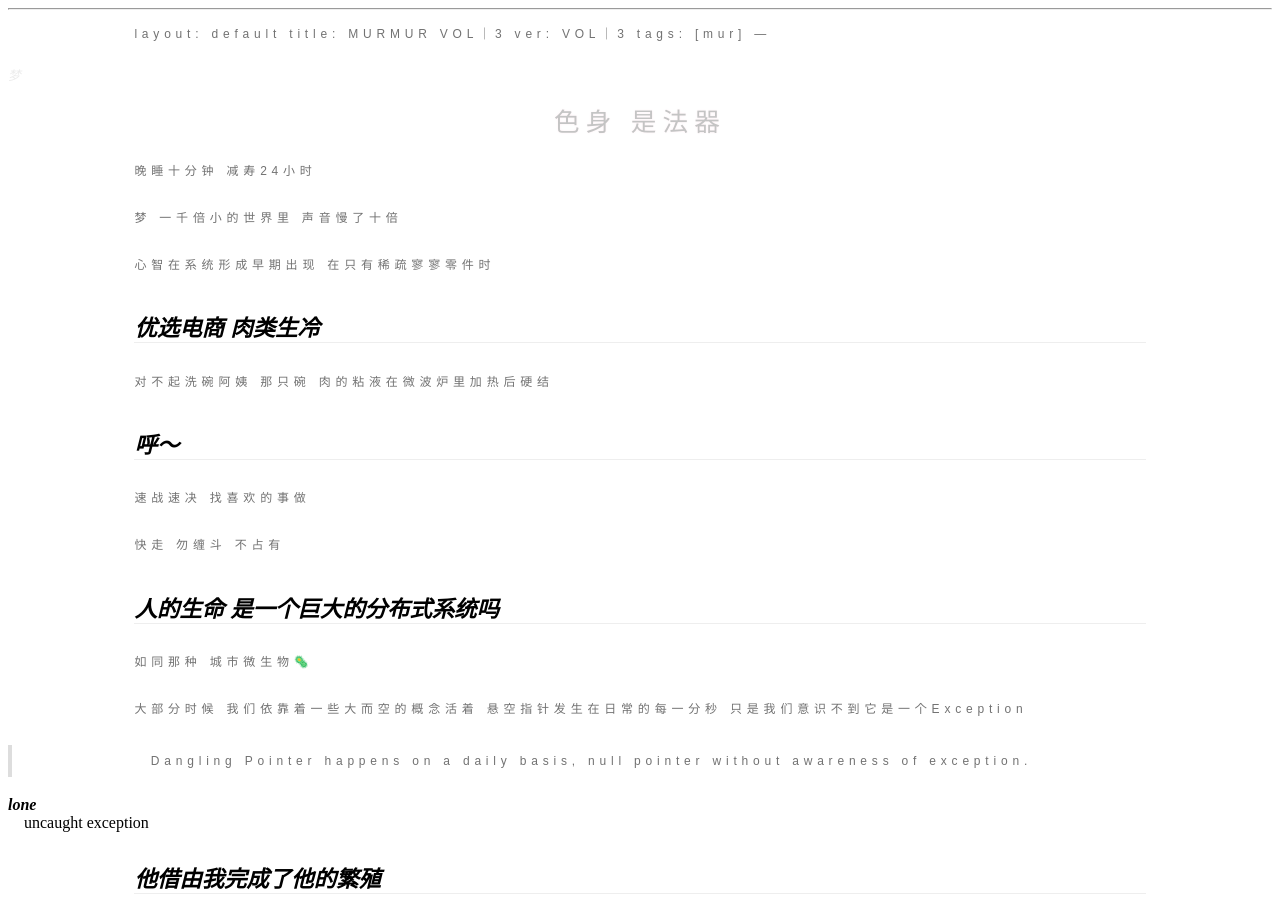
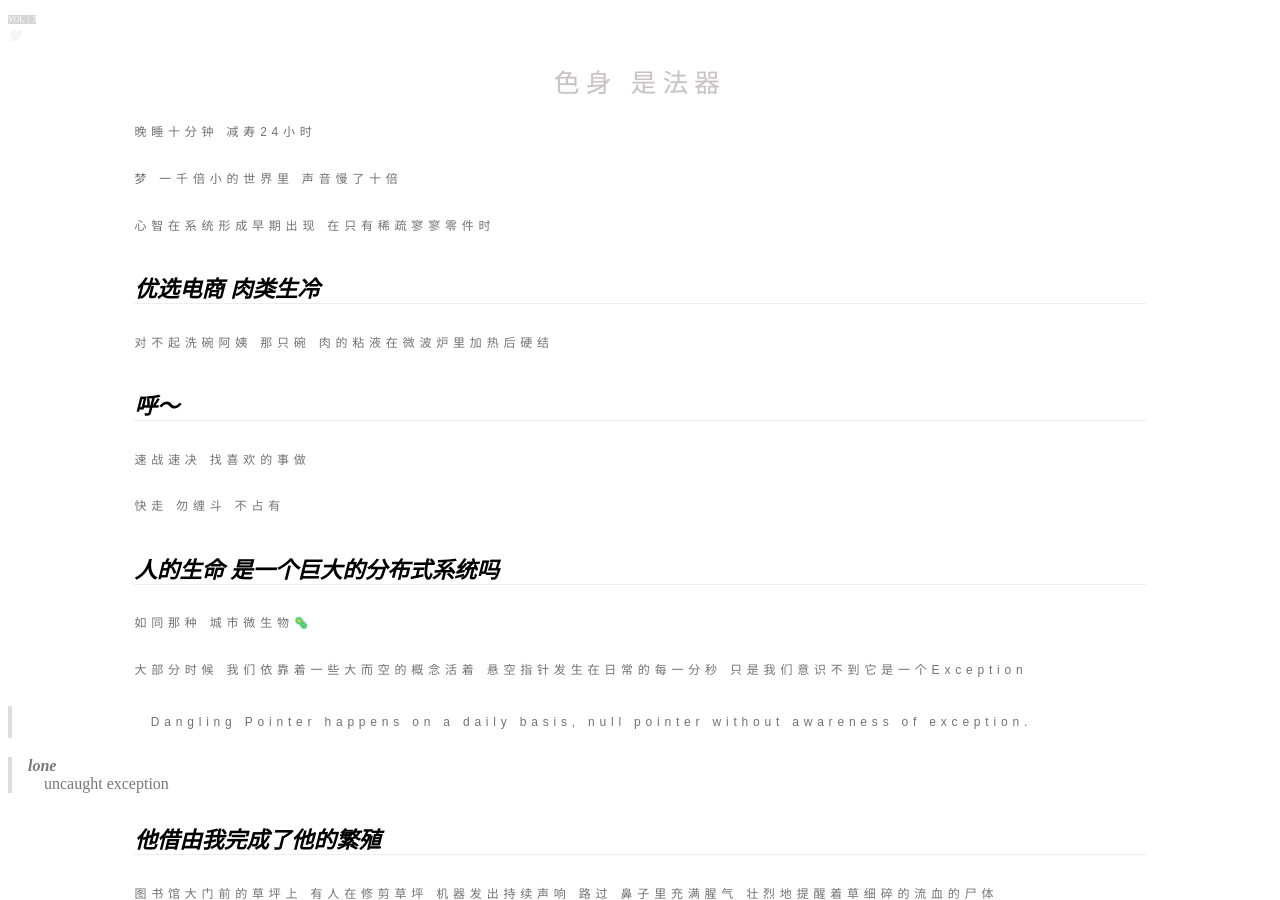
Before and after one commit to lamuvistar/diario, a Jekyll site: the page built from _posts/2022-01-02-murmur-vol-3.md, in a window 1280 px wide and 900 px high. Built offline with Jekyll 4.4.1, drawn with Linux system fonts in a browser that asks for light colours; our own code applies the rules of GitHub Pages for plain Markdown files.

Commit message:
murmur 3 fix metadata

```diff
--- a/_posts/2022-01-02-murmur-vol-3.md
+++ b/_posts/2022-01-02-murmur-vol-3.md
@@ -1,4 +1,3 @@
-
 ---
 layout: default
 title: MURMUR VOL｜3
@@ -34,8 +33,8 @@ tags: [mur]
 
 > Dangling Pointer happens on a daily basis, null pointer without awareness of exception.
 
-lone
-: uncaught exception
+> lone
+> : uncaught exception
 
 ## 他借由我完成了他的繁殖
 
```
